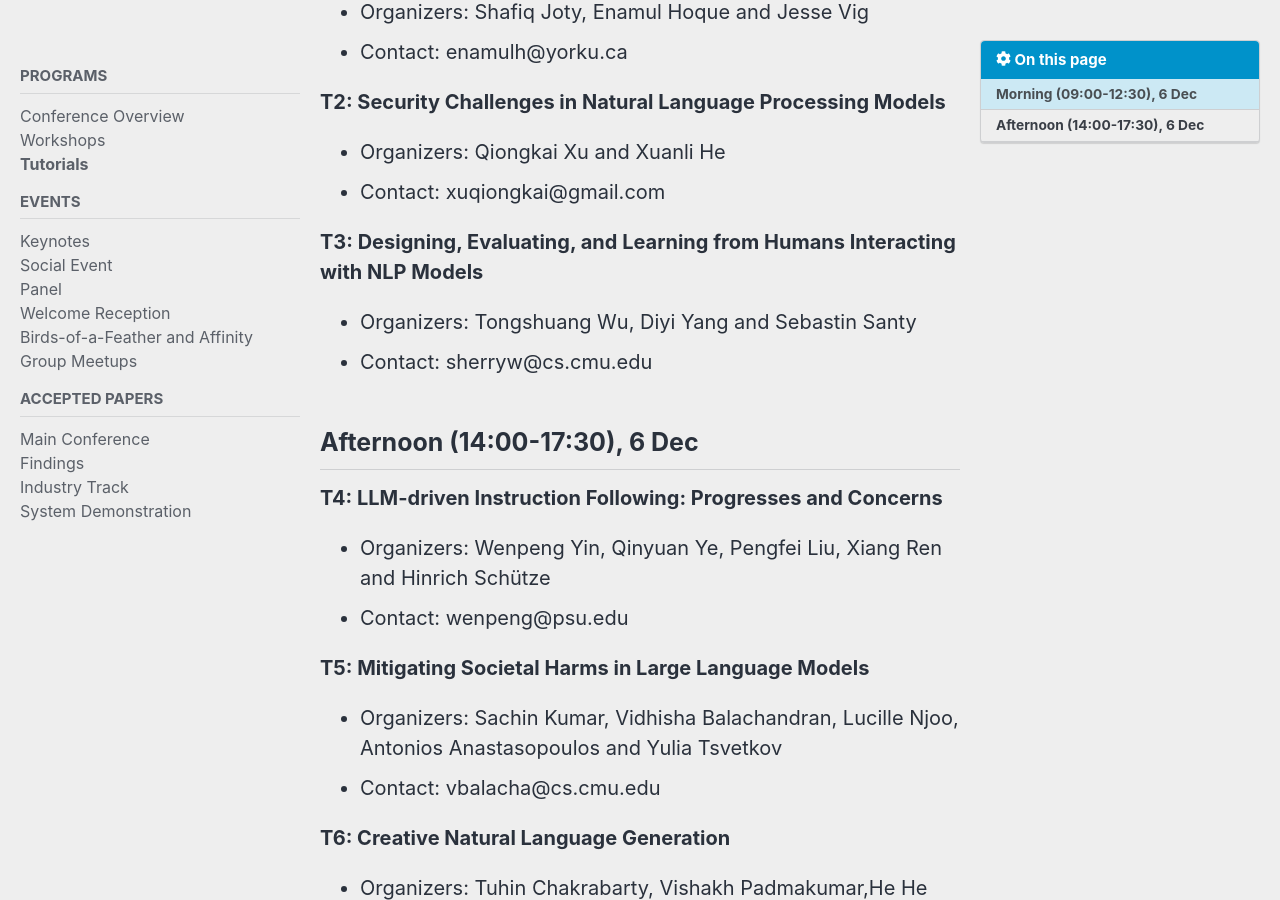
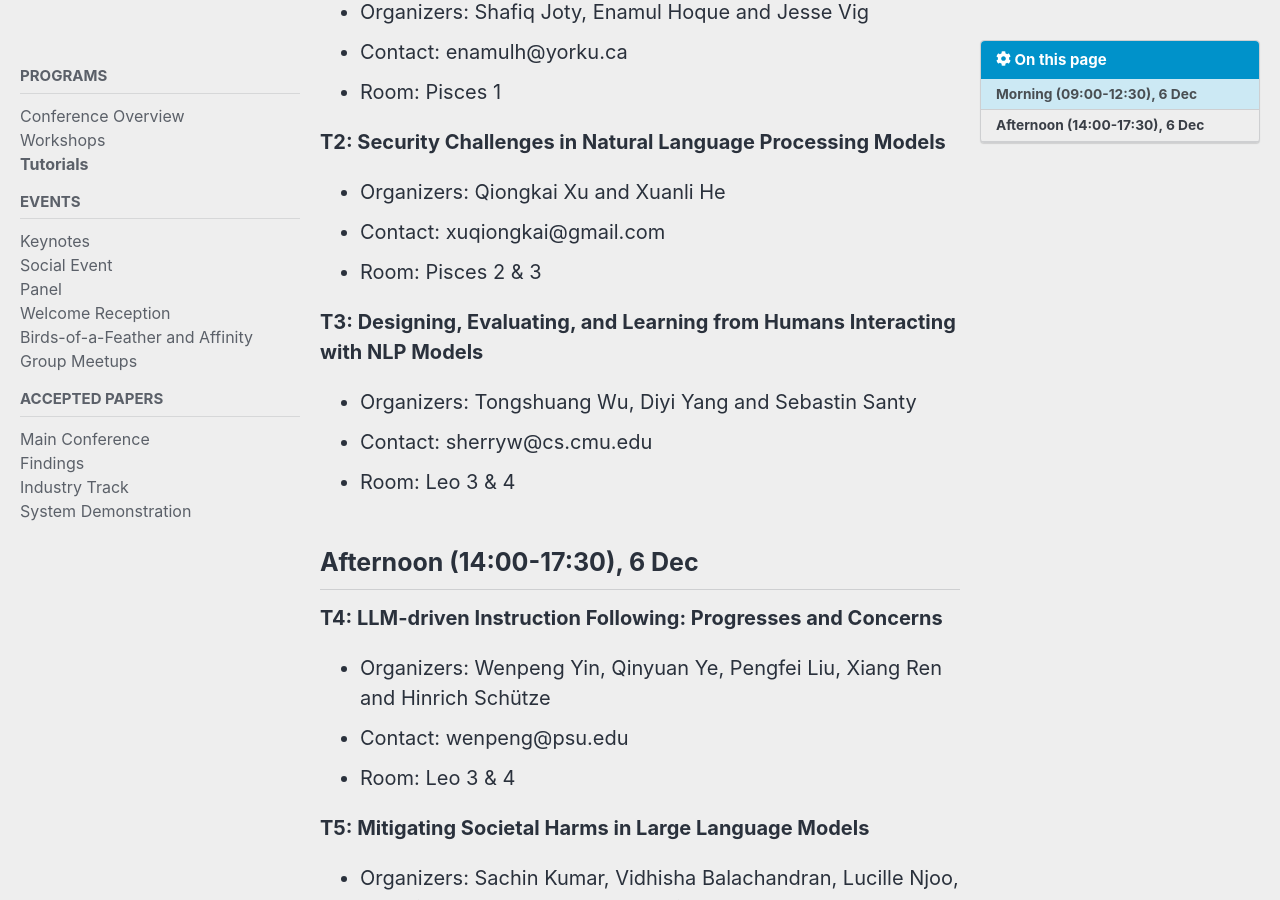
Before and after one commit to acl-org/emnlp-2023, a Jekyll site: the page built from _pages/program/tutorials.md, in a window 1280 px wide and 900 px high, scrolled down 323 px. Built offline with Jekyll 4.4.1, drawn with Linux system fonts in a browser that asks for light colours; cached includes are drawn as plain includes; nearby versions of some CDN libraries; some of the changed text lies outside the part shown.

Commit message:
Update tutorials.md

```diff
--- a/_pages/program/tutorials.md
+++ b/_pages/program/tutorials.md
@@ -16,16 +16,19 @@ sidebar:
 
 * Organizers: Shafiq Joty, Enamul Hoque and Jesse Vig
 * Contact: enamulh@yorku.ca
+* Room: Pisces 1
 
 **T2: Security Challenges in Natural Language Processing Models**<br>
 
 * Organizers: Qiongkai Xu and Xuanli He
 * Contact: xuqiongkai@gmail.com
+* Room: Pisces 2 & 3
 
 **T3: Designing, Evaluating, and Learning from Humans Interacting with NLP Models**<br>
 
 * Organizers: Tongshuang Wu, Diyi Yang and Sebastin Santy
 * Contact: sherryw@cs.cmu.edu
+* Room: Leo 3 & 4
 
 ## Afternoon (14:00-17:30), 6 Dec
 
@@ -33,16 +36,19 @@ sidebar:
 
 * Organizers: Wenpeng Yin, Qinyuan Ye, Pengfei Liu, Xiang Ren and Hinrich Schütze
 * Contact: wenpeng@psu.edu
+* Room: Leo 3 & 4
 
 **T5: Mitigating Societal Harms in Large Language Models**<br>
 
 * Organizers: Sachin Kumar, Vidhisha Balachandran, Lucille Njoo, Antonios Anastasopoulos and Yulia Tsvetkov
 * Contact: vbalacha@cs.cmu.edu
+* Room: Pisces 1
 
 **T6: Creative Natural Language Generation**<br>
 
 * Organizers: Tuhin Chakrabarty, Vishakh Padmakumar,He He and Nanyun Peng
 * Contact: tuhin.chakr@cs.columbia.edu
+* Room: Pisces 2 & 3
 
 <!-- **Date:** Wednesday 7 Dec 2022, Thursday 8 December 2022 -->
 
```
